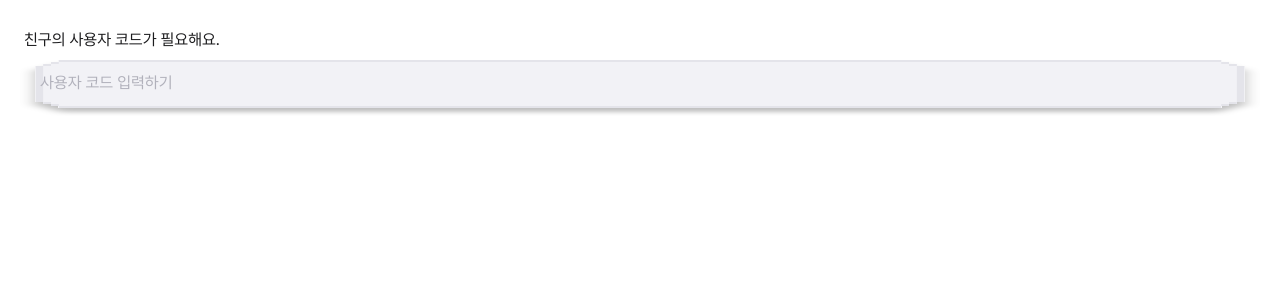
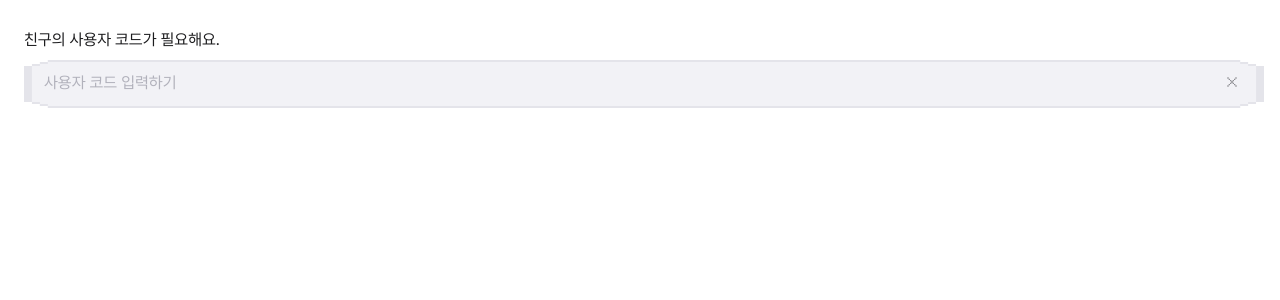
Before and after one commit to skp-temp/skp-temp-frontend, a React (Create React App) app: page /friendsInvite in a window 1280 px wide. Shown: the top 300 px of the page. Built offline with nearby package versions, Linux system fonts and the light colour scheme.

Commit message:
feat: 친구 초대 퍼블리싱

```diff
--- a/src/pages/friendsInvite/FriendsInvite.tsx
+++ b/src/pages/friendsInvite/FriendsInvite.tsx
@@ -7,7 +7,6 @@ const HEADER_STRING = '친구의 사용자 코드가 필요해요.';
 
 const FriendsInviteComponent = styled.div`
   padding-top: 32px;
-  height: 500px;
 `;
 
 function FriendsInvite() {
--- a/src/pages/friendsInvite/FriendsInviteSearch.tsx
+++ b/src/pages/friendsInvite/FriendsInviteSearch.tsx
@@ -1,4 +1,4 @@
-import React, { useState } from 'react';
+import React, { useState, useMemo } from 'react';
 import styled from 'styled-components';
 import inputEmpty from '../../assets/images/friendsInvite/inputEmpty.svg';
 import inputActive from '../../assets/images/friendsInvite/inputActive.svg';
@@ -10,15 +10,15 @@ const FriendsInviteSearchComponent = styled.div``;
 
 const SearchBox = styled.div<{ inputStatus: string }>`
   background-image: url(${(props) => props.inputStatus});
-  background-size: 100% 56px;
-  height: 56px;
+  background-size: 100% 48px;
+  height: 48px;
   width: ${document.documentElement.clientWidth - 40}px;
-  margin: 12px 20px 0 20px;
+  margin: 12px 24px 0 24px;
   position: absolute;
 `;
 
 const SearchInput = styled.input`
-  color: ${GRAY_COLOR.GRAY_400};
+  color: ${GRAY_COLOR.GRAY_900};
   position: relative;
   left: 20px;
   top: 12px;
@@ -32,22 +32,53 @@ const SearchInput = styled.input`
   border: none;
   outline: none;
   caret-color: ${SEMANTIC_COLOR.BLUE};
-  caret-width: 2px;
   &::placeholder {
     color: ${GRAY_COLOR.GRAY_400};
   }
 `;
 
+const CloseButton = styled.div`
+  background-image: url(${close});
+  position: relative;
+  left: ${document.documentElement.clientWidth - 80}px;
+  bottom: 6px;
+  height: 16px;
+  width: 16px;
+`;
+
 function FriendsInviteSearch() {
   const [inputData, setInputData] = useState<string>('');
+  const [isFocus, setIsFocus] = useState<boolean>(false);
 
   const onChange = (e: React.ChangeEvent<HTMLInputElement>) => {
     setInputData(e.target.value);
   };
 
+  const onFocus = () => {
+    setIsFocus(true);
+  };
+
+  const onBlur = () => {
+    setIsFocus(false);
+  };
+
+  const onClearInput = () => {
+    setInputData('');
+  };
+
+  const calInputStatus = useMemo(() => {
+    // 인풋 데이터가 있고, 정규표현식 통과를 못하면 빨간색
+    if (inputData && !/^[a-zA-Z0-9]*$/.test(inputData)) {
+      return inputDisable;
+      // 인풋 데이터가 있거나 포커스되면 파란색, 아니면 회색
+    } else if (isFocus || inputData) {
+      return inputActive;
+    } else return inputEmpty;
+  }, [inputData, isFocus]);
+
   return (
     <FriendsInviteSearchComponent>
-      <SearchBox inputStatus={inputEmpty}>
+      <SearchBox inputStatus={calInputStatus}>
         <SearchInput
           type="text"
           name="username"
@@ -55,7 +86,10 @@ function FriendsInviteSearch() {
           autoComplete="off"
           value={inputData}
           onChange={onChange}
+          onFocus={onFocus}
+          onBlur={onBlur}
         />
+        <CloseButton onClick={onClearInput} />
       </SearchBox>
     </FriendsInviteSearchComponent>
   );
```
Also changed, not shown: src/assets/images/friendsInvite/inputEmpty.svg.
